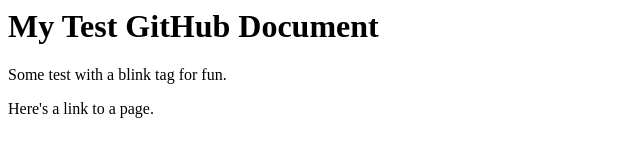
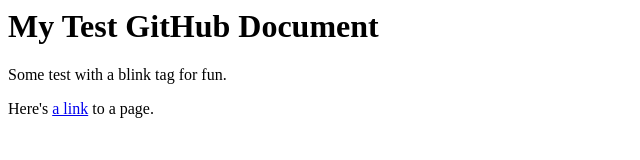
Before and after one commit to fontology/dsc-code-test, a plain HTML site: page index.html in a window 1280 px wide. Shown: the full height of the page, 0-640 px from the left. Drawn offline with Linux system fonts and the light colour scheme.

Commit message:
Update index.html
Created test.html and linked to it from index.html

```diff
--- a/index.html
+++ b/index.html
@@ -2,6 +2,6 @@
     <body>
         <h1>My Test GitHub Document</h1>
         <p>Some test with a <blink>blink tag</blink> for fun.</p>
-        <p>Here's a link to a page.</p>
+        <p>Here's <a href="test.html">a link</a> to a page.</p>
     </body>
 </html>
```
